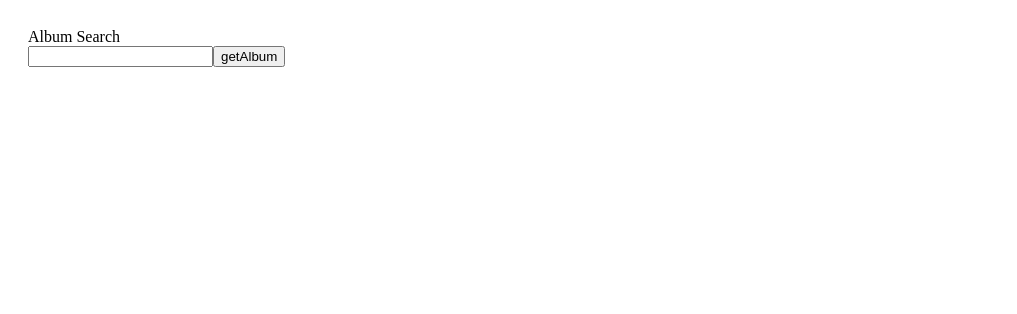
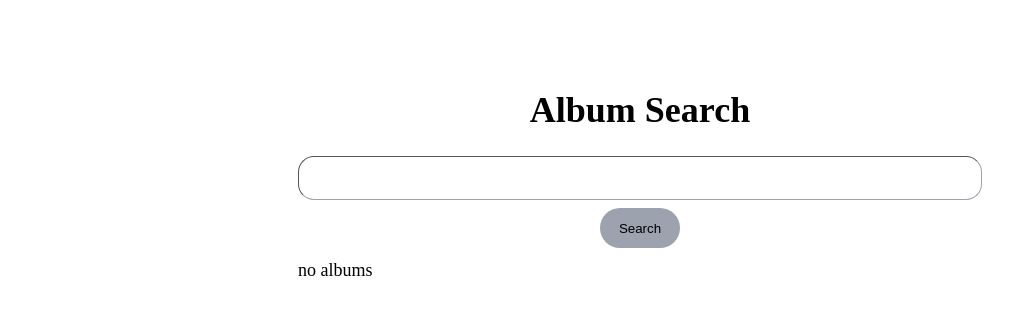
Before and after one commit to BuWH/wenhe.one, a React (Vite) app: page / in a window 1280 px wide. Shown: the top 314 px of the page, without its empty margins (0-1017 px from the left). Built offline with nearby package versions, Linux system fonts and the light colour scheme.

Commit message:
MOD: add style

```diff
--- a/src/App.tsx
+++ b/src/App.tsx
@@ -3,7 +3,7 @@ import AlbumSearch from './components/AlbumSearch/AlbumSearch'
 function App() {
 
   return (
-    <div className='w-md border p-5'>
+    <div className="px-6 py-[8vh] max-w-[76ch] mx-auto xl:text-lg dark:prose-invert">
       <div><AlbumSearch /></div>
     </div>
   )
--- a/src/components/AlbumSearch/Album.tsx
+++ b/src/components/AlbumSearch/Album.tsx
@@ -13,7 +13,6 @@ export const Album = (props: { album: AlbumDetail }) => {
           )}
         </div>
       </div>
-
     </div>
   );
 }
--- a/src/components/AlbumSearch/AlbumSearch.api.ts
+++ b/src/components/AlbumSearch/AlbumSearch.api.ts
@@ -2,11 +2,10 @@ import { SearchResult, SearchMaster } from '../../Discog/database';
 import { search } from '../../Discog/Discog';
 import { AlbumDetail, IAlbumSearch } from './Album.d';
 
-export const searchAlbum = async (title: string): Promise<AlbumDetail | null> => {
+export const searchAlbum = async (title: string): Promise<AlbumDetail[]> => {
   const results = (await search({ title: title })).results
-    .filter(res => res.type == 'master' || res.type == 'release');
+    .filter(res => res.type == 'master' || res.type == 'release')
+    .map(res => new AlbumDetail(res));
   console.log(`album results: ${results}`);
-  if (results.length === 0)
-    return null;
-  return new AlbumDetail(results[0] as IAlbumSearch);
+  return results as AlbumDetail[];
 };
--- a/src/components/AlbumSearch/AlbumSearch.tsx
+++ b/src/components/AlbumSearch/AlbumSearch.tsx
@@ -2,14 +2,16 @@ import { useEffect, useState } from "react";
 import { Album } from "./Album";
 import { AlbumDetail } from "./Album.d";
 import { searchAlbum } from "./AlbumSearch.api";
+
 const AlbumSearch = () => {
-  const [album, setAlbum] = useState<AlbumDetail | null>(null);
+  const [albums, setAlbums] = useState<AlbumDetail[]>([]);
   const [searchContent, setSearchContent] = useState<string>("search here");
 
   return (
-    <>
-      <div> Album Search </div>
+    <div className="flex flex-col justify-center align-mid">
+      <h1 className="text-center"> Album Search </h1>
       <input
+        className="mt-2 h-10 border border-gray-400 rounded-4 focus:outline-none focus:border-gray-500"
         type="text"
         content={searchContent}
         onChange={(event) => {
@@ -17,23 +19,29 @@ const AlbumSearch = () => {
         }}
       />
       <button
+        className="mx-auto my-2 h-10 w-20 bg-coolGray border-none rounded-full"
+        type="submit"
         onClick={() => {
           if (searchContent == "") return;
           searchAlbum(searchContent).then((res) => {
             if (res != null) {
-              setAlbum(res);
+              setAlbums(res);
             }
           });
         }}
       >
-        getAlbum
+        Search
       </button>
-      <>
-        {album != null && (
-          <Album album={album}/>
+      <div className="grid gap-4 grid-cols-1 sm:grid-cols-2">
+        {albums.length == 0 ? (
+          <div> no albums </div>
+        ) : (
+          albums.map((album, index) => {
+            return <Album key={index} album={album} />;
+          })
         )}
-      </>
-    </>
+      </div>
+    </div>
   );
 };
 
```
